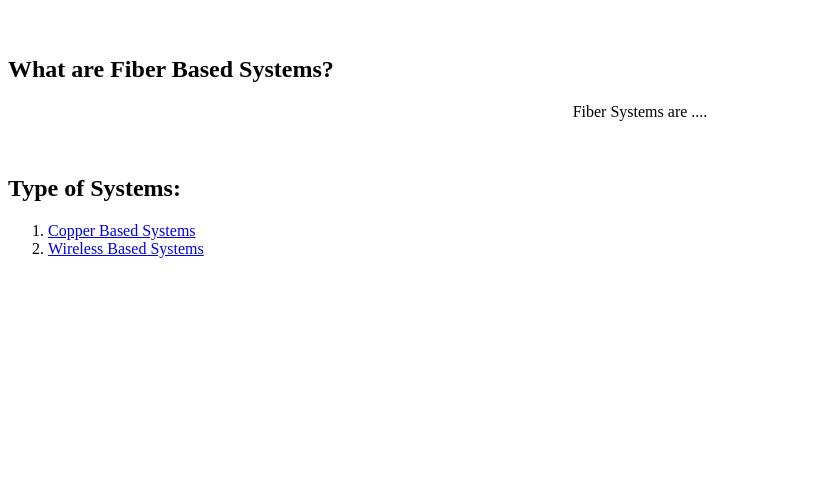
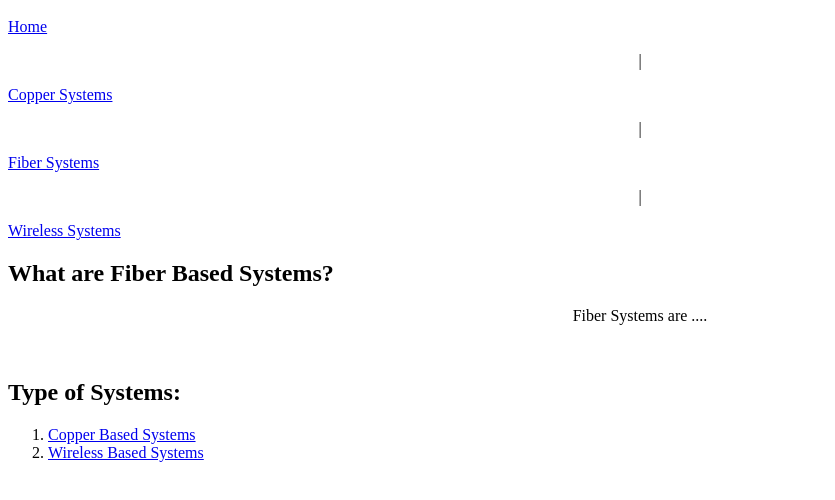
Before and after one commit to praisesanaa/Q4-Portfolio, a plain HTML site: page fiber.html in a window 1280 px wide. Shown: the part 48-548 px from the top of the page, without its empty margins (0-835 px from the left). Drawn offline with Linux system fonts and the light colour scheme.

Commit message:
Update fiber.html

```diff
--- a/fiber.html
+++ b/fiber.html
@@ -6,7 +6,7 @@
   <body>
 
   <h1>Fiber Based Systems</h1>
-
+   <a href="index.html">Home</a><p>|</p><a href="copper.html">Copper Systems</a><p>|</p><a href="fiber.html">Fiber Systems</a><p>|</p><a href="wireless.html">Wireless Systems</a>
    <br/>
 
    <h2>What are Fiber Based Systems?</h2>
```
